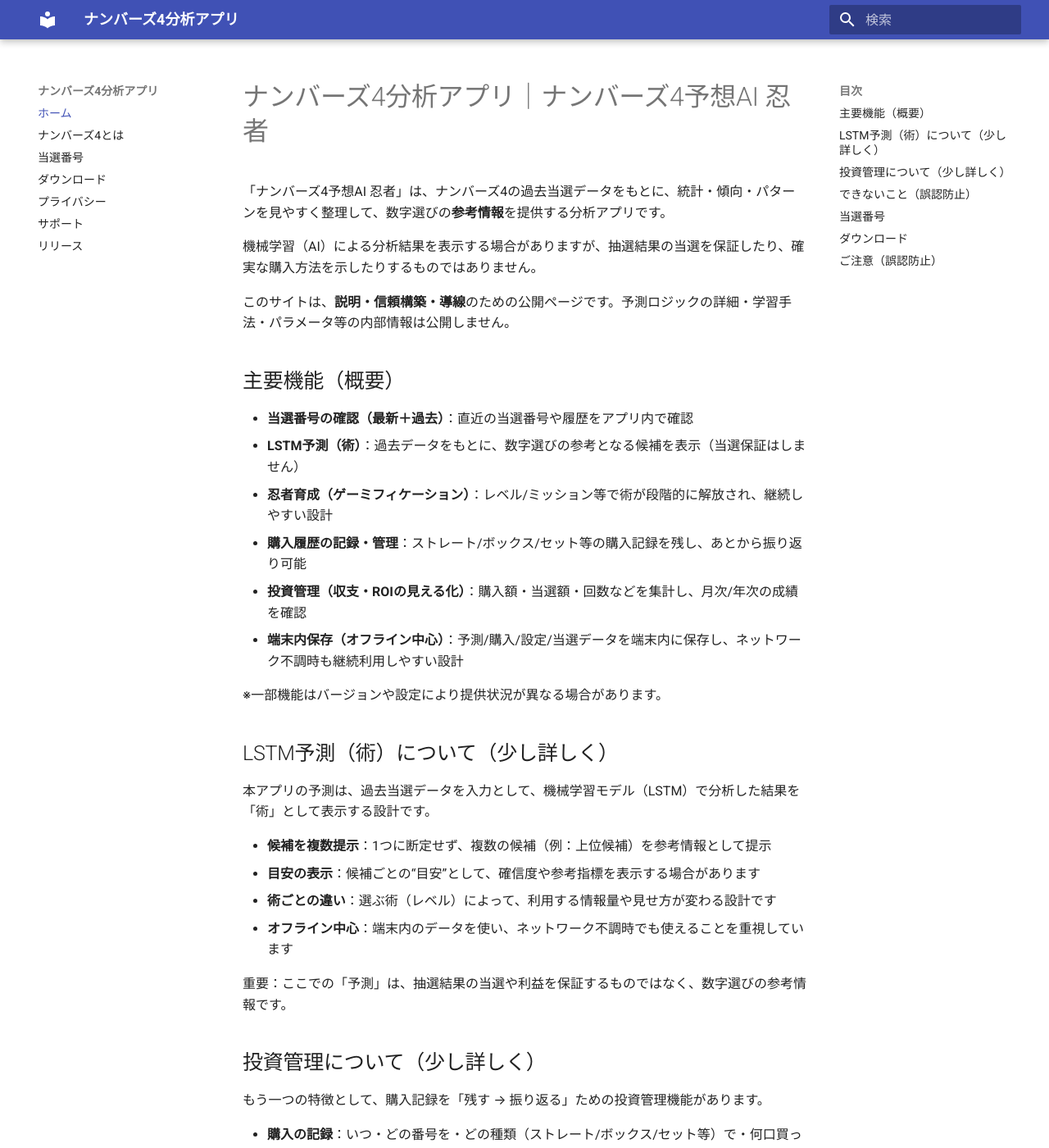
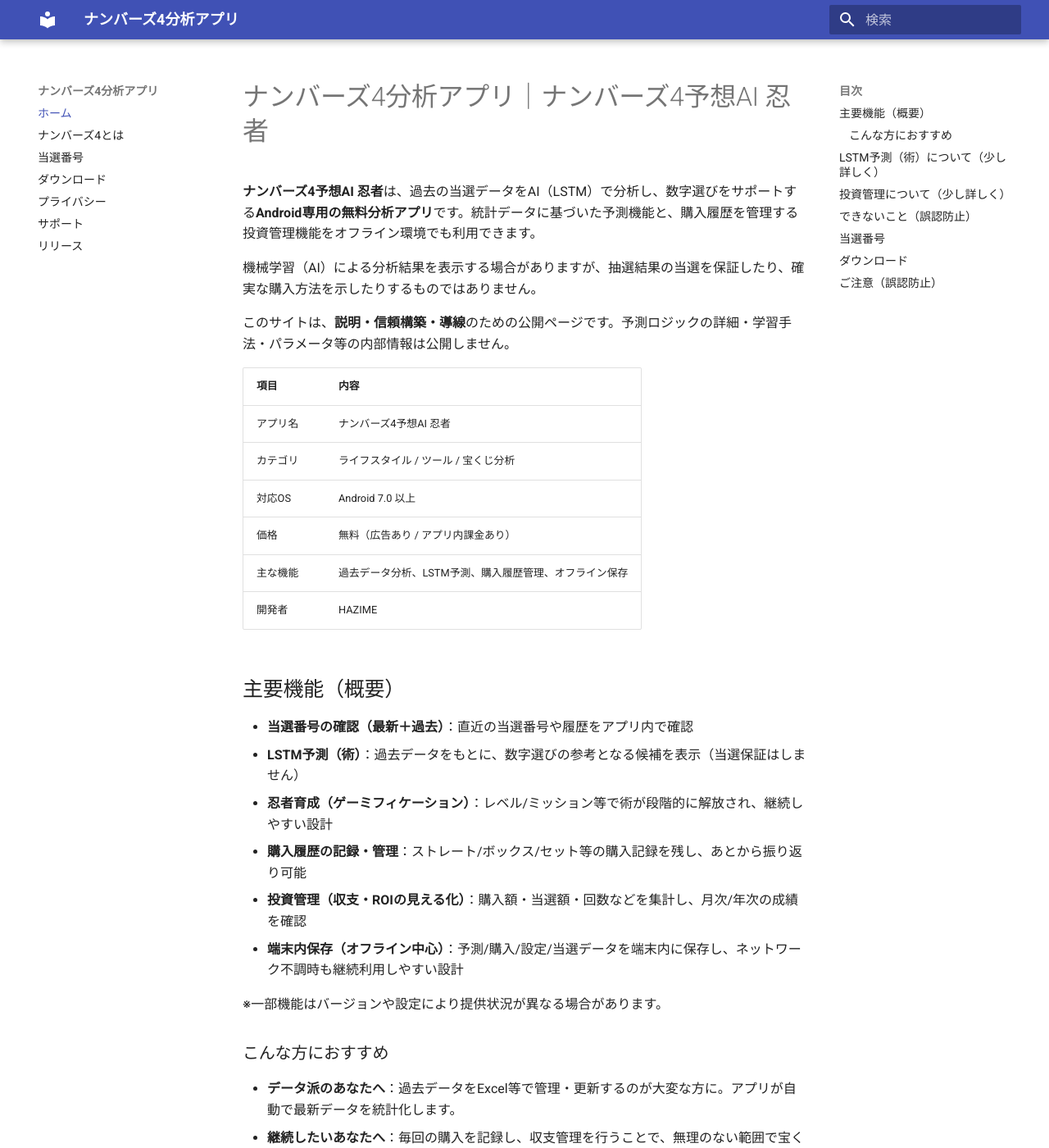
Before and after one commit to hazimekom/numbers4-web, an MkDocs documentation site: the page built from docs/index.md, in a window 1280 px wide and 1400 px high. Shown: the whole window at 82% size. Built offline with MkDocs 1.6.1 and Material for MkDocs 9.7.7, drawn with Linux system fonts in a browser that asks for light colours; some of the changed text lies outside the part shown.

Commit message:
AI検索およびSEO対策

```diff
--- a/docs/index.md
+++ b/docs/index.md
@@ -1,10 +1,19 @@
 # ナンバーズ4分析アプリ｜ナンバーズ4予想AI 忍者
 
-「ナンバーズ4予想AI 忍者」は、ナンバーズ4の過去当選データをもとに、統計・傾向・パターンを見やすく整理して、数字選びの**参考情報**を提供する分析アプリです。
+**ナンバーズ4予想AI 忍者**は、過去の当選データをAI（LSTM）で分析し、数字選びをサポートする**Android専用の無料分析アプリ**です。統計データに基づいた予測機能と、購入履歴を管理する投資管理機能をオフライン環境でも利用できます。
 
 機械学習（AI）による分析結果を表示する場合がありますが、抽選結果の当選を保証したり、確実な購入方法を示したりするものではありません。
 
 このサイトは、**説明・信頼構築・導線**のための公開ページです。予測ロジックの詳細・学習手法・パラメータ等の内部情報は公開しません。
+
+| 項目 | 内容 |
+| :--- | :--- |
+| アプリ名 | ナンバーズ4予想AI 忍者 |
+| カテゴリ | ライフスタイル / ツール / 宝くじ分析 |
+| 対応OS | Android 7.0 以上 |
+| 価格 | 無料（広告あり / アプリ内課金あり） |
+| 主な機能 | 過去データ分析、LSTM予測、購入履歴管理、オフライン保存 |
+| 開発者 | HAZIME |
 
 ## 主要機能（概要）
 
@@ -16,6 +25,11 @@
 - **端末内保存（オフライン中心）**：予測/購入/設定/当選データを端末内に保存し、ネットワーク不調時も継続利用しやすい設計
 
 ※一部機能はバージョンや設定により提供状況が異なる場合があります。
+
+### こんな方におすすめ
+
+- **データ派のあなたへ**：過去データをExcel等で管理・更新するのが大変な方に。アプリが自動で最新データを統計化します。
+- **継続したいあなたへ**：毎回の購入を記録し、収支管理を行うことで、無理のない範囲で宝くじを楽しむ習慣をサポートします。
 
 ## LSTM予測（術）について（少し詳しく）
 
@@ -46,6 +60,7 @@
 
 詳しくは「[ナンバーズ4とは](numbers4/index.md)」をご覧ください。
 
+
 ## 当選番号
 
 当選番号の確認は「[当選番号（最新＋過去）](results/index.md)」をご利用ください。
--- a/mkdocs.yml
+++ b/mkdocs.yml
@@ -1,5 +1,5 @@
 site_name: ナンバーズ4分析アプリ
-site_description: ナンバーズ4を統計的に分析し、参考情報を提供するアプリの公式紹介サイト
+site_description: ナンバーズ4予想AI 忍者 - 過去の当選データをAI（LSTM）で分析し、数字選びをサポートするAndroid専用の無料分析アプリ
 site_url: https://numbers4-web.pages.dev/
 
 # 公開サイトは「説明・信頼構築・導線」だけに限定する
```
Also changed, not shown: docs/support/index.md (+9 -0 lines).
